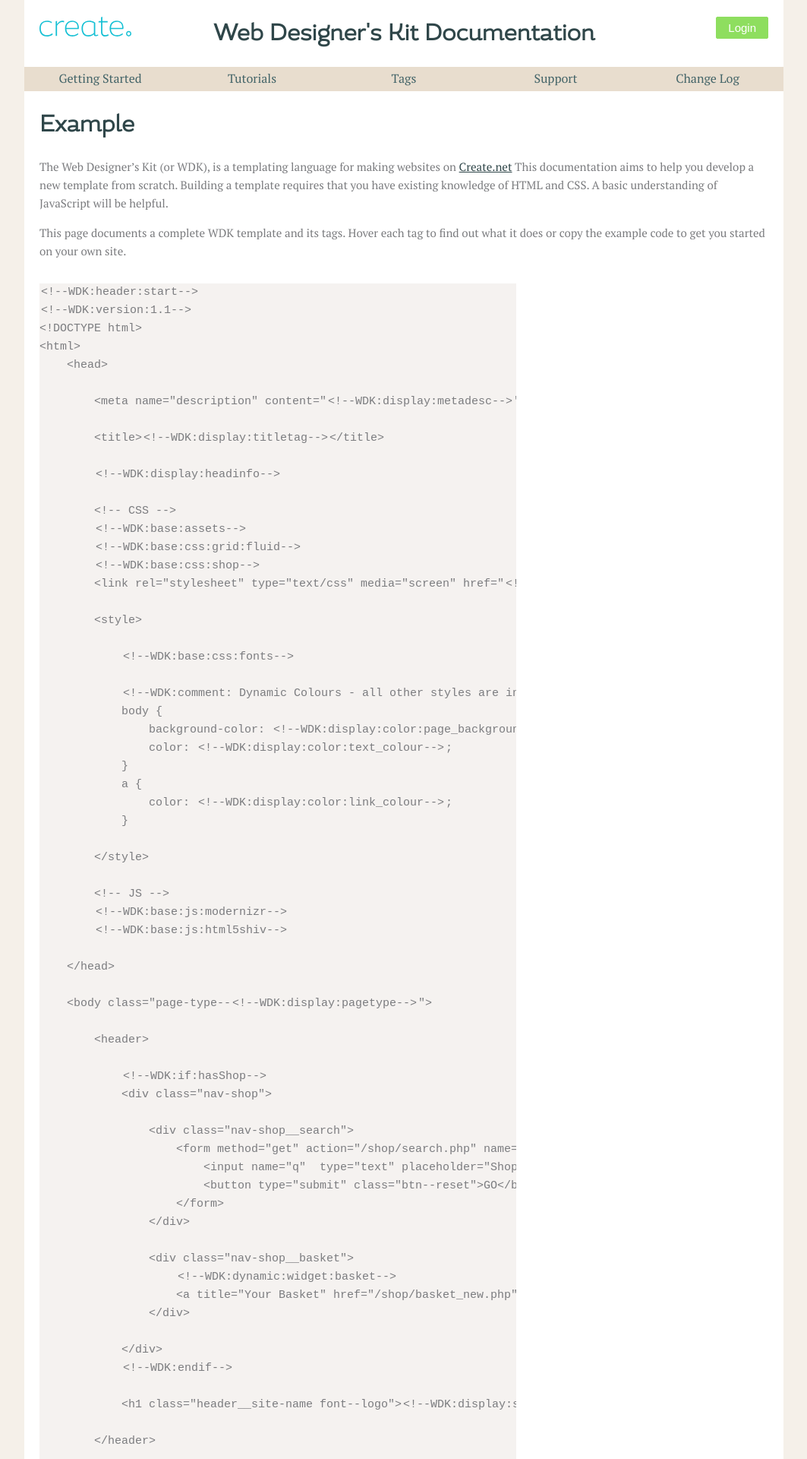
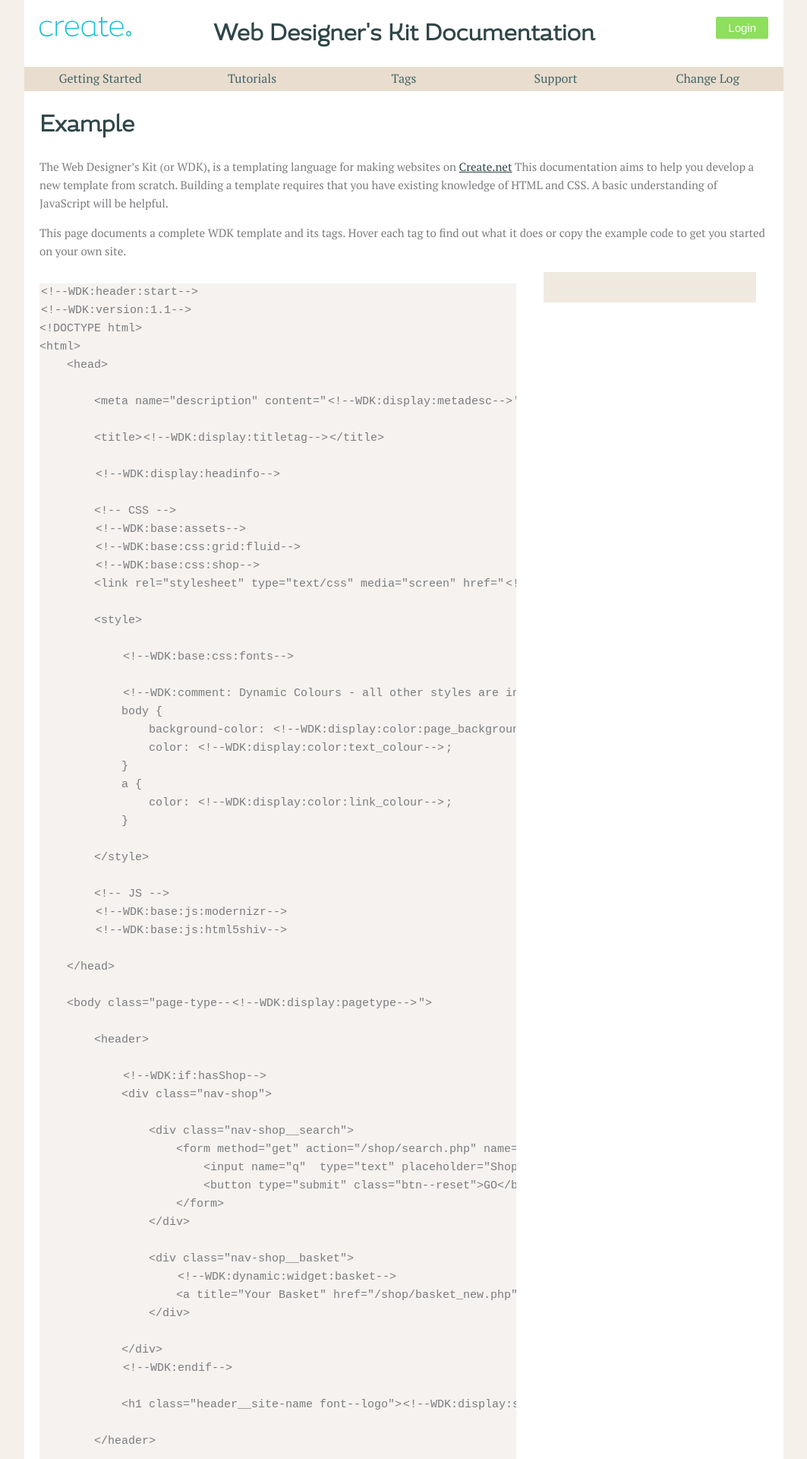
Before and after one commit to createdotnet/wdk, a Jekyll site: the page built from index.md, in a window 1280 px wide. Shown: the top 1920 px of the page at 76% size, without its empty margins (108-1171 px from the left). Built offline with Jekyll 4.4.1, drawn with Linux system fonts in a browser that asks for light colours; nearby versions of some CDN libraries.

Commit message:
rework how js in cluded in templates

```diff
--- a/_includes/foot.html
+++ b/_includes/foot.html
@@ -14,6 +9,5 @@
 	ga('send', 'pageview');
 
 </script>
-
 </body>
 </html>
--- a/_includes/footer.html
+++ b/_includes/footer.html
@@ -16,3 +16,9 @@
 	    </div>
 	</footer>
 </div>
+
+<script src="https://ajax.googleapis.com/ajax/libs/jquery/1.11.3/jquery.min.js"></script>
+<!-- <script src="{{ site.baseurl }}/js/prism.js"></script> -->
+<script src="{{ site.baseurl }}/js/list.min.js"></script>
+<script src="{{ site.baseurl }}/js/headerstick.js"></script>
+<script src="{{ site.baseurl }}/js/details.js"></script>
--- a/_layouts/example-page.html
+++ b/_layouts/example-page.html
@@ -18,7 +18,7 @@
 		</div><!--
 		 --><div class="grid__item one-third">
 
-		 	<div id="js-tag-description"></div>
+		 	<div id="js-tag-description" class="tag-description"></div>
 
 		</div>
 
@@ -31,6 +31,9 @@
 	<div id="tag-{{ tag.tag }}">{{ tag.content | strip_html }}</div>
 {% endfor %}
 </div>
+
+
+{% include footer.html %}
 
 <script>
 
--- a/_sass/example.scss
+++ b/_sass/example.scss
@@ -12,3 +12,17 @@
 	}
 
 }
+
+
+
+.tag-description {
+
+	padding: $base-spacing-unit;
+	background-color: $warm-grey;
+	width: 280px;
+
+	&--fixed {
+		position: fixed;
+		top: 0;
+	}
+}
```
Also changed, not shown: other parts of _includes/foot.html (+1 -6 lines), other parts of _layouts/example-page.html (+4 -1 lines), _layouts/glossary.html (+6 -6 lines). Lines whose indentation alone changed are shown as unchanged.
